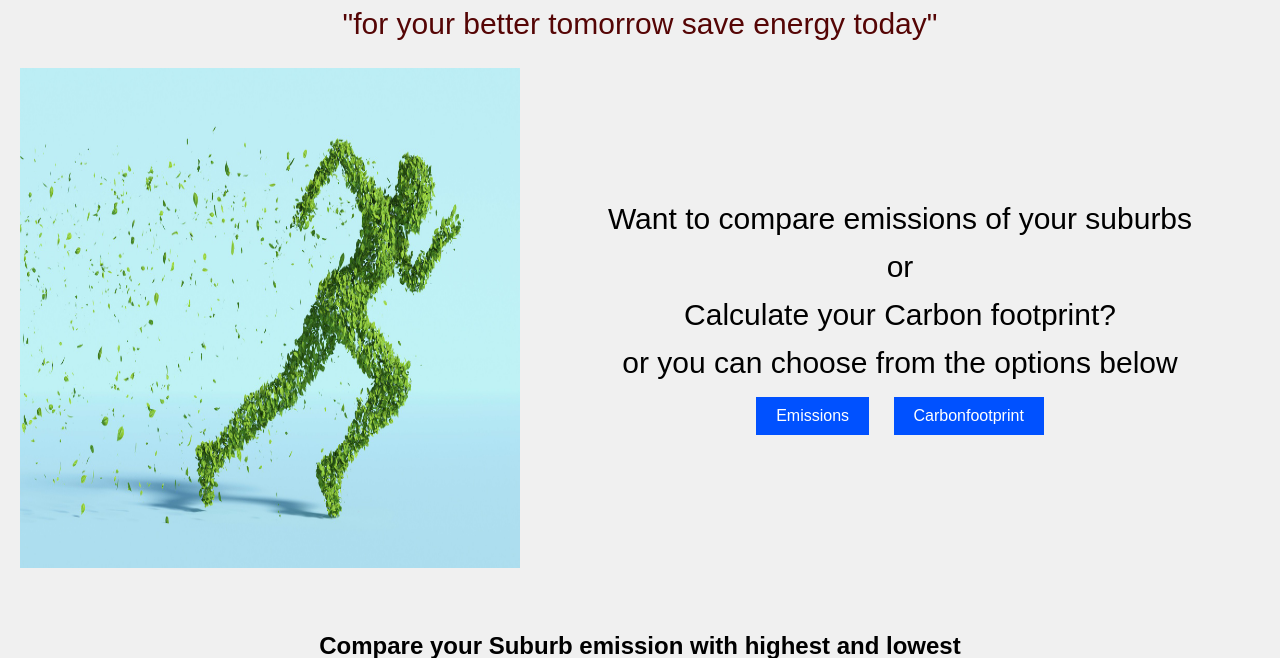
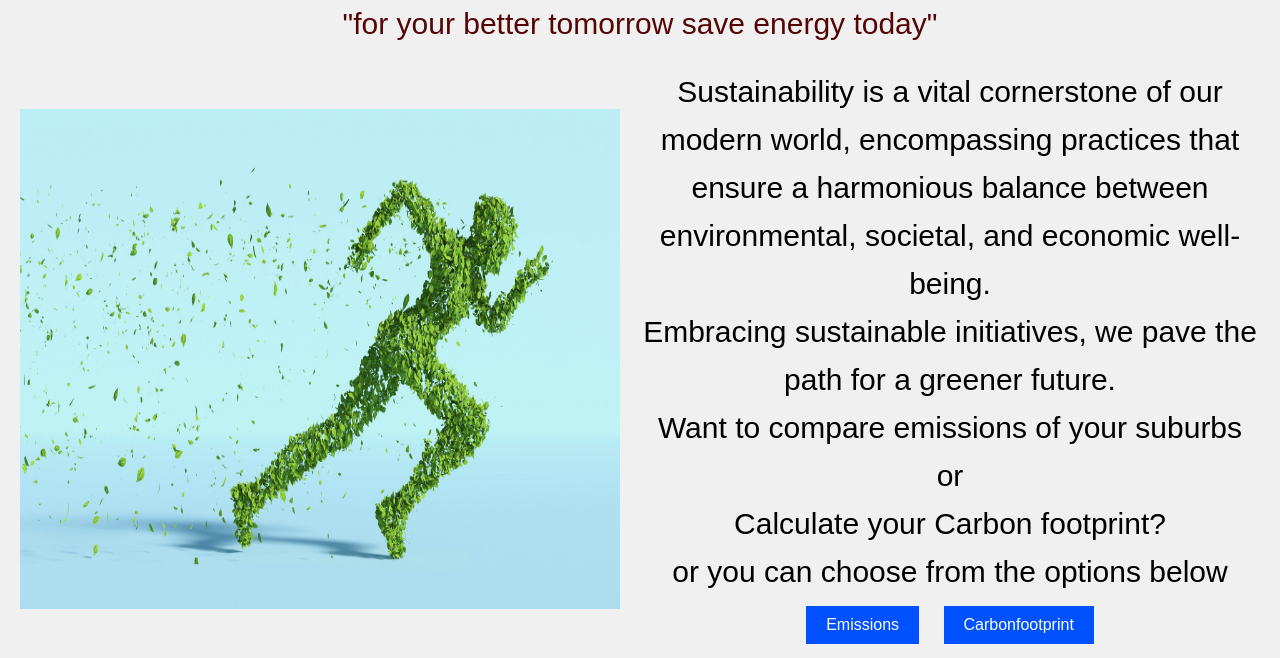
Before and after one commit to Miracle1608/TA22-Onboarding, a Flask app: page / in a window 1280 px wide. Shown: the part 140-798 px from the top of the page. Run offline with Flask 3, Linux system fonts and the light colour scheme; tables that the repository leaves empty hold one stand-in row (values such as "Sample post").

Commit message:
changes in UI

```diff
--- a/templates/about.html
+++ b/templates/about.html
@@ -10,7 +10,7 @@
 
     <h1> About us </h1>
     <p> Thank you for visiting us!</p>
-    <p> This website can calculate your carbon footprint with your input and compare the carbon emissions with different melbourne surburbs!</p>
+    <p> This website can calculate your carbon footprint with your monthly electricity bill and compare the carbon emissions with different melbourne surburbs!</p>
     </p>
 
       {% endblock %}
--- a/templates/home.html
+++ b/templates/home.html
@@ -14,9 +14,11 @@
   <div class="centered-content">
   <div class="container">
       <div class="image-container">
-          <img src="{{ url_for('static', filename='images/leaves.jpg') }}" height="500" width="500" alt="Image Description">
+          <img src="{{ url_for('static', filename='images/leaves.jpg') }}" height="500" width="700" alt="Image Description">
       </div>
       <div class="text-container">
+          <p>Sustainability is a vital cornerstone of our modern world, encompassing practices that ensure a harmonious balance between environmental, societal, and economic well-being.</p>
+          <p> Embracing sustainable initiatives, we pave the path for a greener future. </p>
           <p>Want to compare emissions of your suburbs</p>
           <p>or</p>
           <p>Calculate your Carbon footprint?</p>
--- a/templates/result.html
+++ b/templates/result.html
@@ -8,7 +8,8 @@
   {% extends "Template.html" %}
   {% block content %}
   <h1>Smart EnSaver - Result</h1>
-  <p>Your total carbon emissions: {{ total_emissions }} kg CO2</p>
+  <p>Your total carbon emissions: </p>
+  <h1>{{ total_emissions }} kg CO2</h1>
 
   <!-- Add a back button to return to the home page -->
   <a href="/">Back</a>
```
